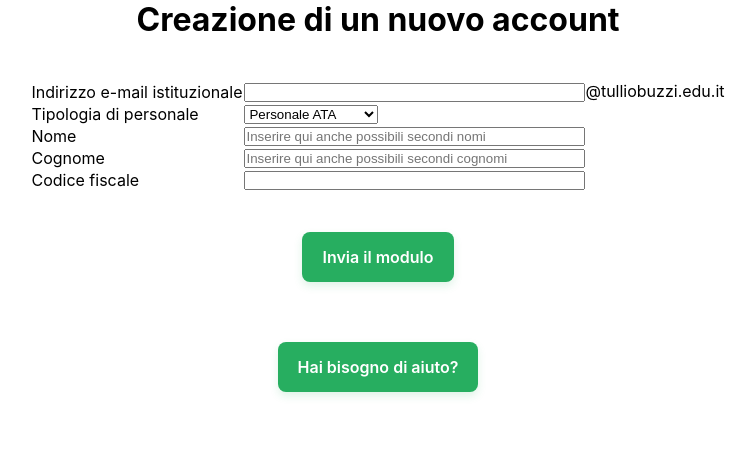
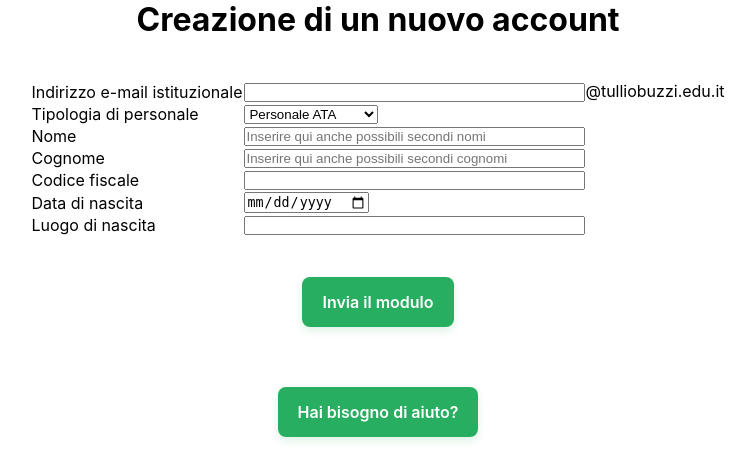
Before and after one commit to KappaSenzaK/rspp_certificati, a PHP site: page /rspp_certificati/signin.php in a window 1280 px wide. Shown: the part 80-555 px from the top of the page, without its empty margins (262-1018 px from the left). Run offline with PHP 8.4, Linux system fonts and the light colour scheme; some libraries are stand-ins or nearby versions.

Commit message:
Modifica database e signin

```diff
--- a/database/database.php
+++ b/database/database.php
@@ -56,11 +56,11 @@ function existAccountByEmail($mail): bool
     }
 }
 
-function createNewAccount($mail, $tipo, $nome, $cognome, $cod_fiscale, $pw) {
+function createNewAccount($mail, $tipo, $nome, $cognome, $cod_fiscale,  $data, $luogo, $pw) {
     $conn = connect_database();
     $statement = $conn->prepare(
-        "INSERT INTO personale(mail, tipo, nome, cognome, cod_fiscale, stato, pw)
-                VALUES ('$mail', '$tipo', '$nome', '$cognome', '$cod_fiscale', 'Da compilare', '$pw')");
+        "INSERT INTO personale(mail, tipo, nome, cognome, cod_fiscale, data_nascita, luogo, stato, pw)
+                VALUES ('$mail', '$tipo', '$nome', '$cognome', '$cod_fiscale', '$data', '$luogo', 'Da compilare', '$pw')");
     $statement->execute();
 }
 
--- a/database/rspp_certificati.sql
+++ b/database/rspp_certificati.sql
@@ -18,6 +18,8 @@ CREATE TABLE personale
     cognome     VARCHAR(32)             NOT NULL,
     -- il codice fiscale è diverso per ogni paese, perciò ho messo VARCHAR
     cod_fiscale VARCHAR(32)             NOT NULL,
+    data_nascita DATE NOT NULL,
+    luogo VARCHAR(32) DEFAULT 'Italia',
     note        VARCHAR(128)            NOT NULL                                       DEFAULT '',
     stato       ENUM ('Da compilare', 'Da validare', 'Validato', 'Richiesta modifica') DEFAULT 'Da compilare',
     pw          VARCHAR(32)             NOT NULL                                       DEFAULT '1234',
--- a/html/signin.html
+++ b/html/signin.html
@@ -32,6 +32,16 @@
                 <td><label for="codiceFiscale">Codice fiscale</label></td>
                 <td><input type="text" name="codiceFiscale" id="codiceFiscale" size="40"></td>
             </tr>
+
+            <tr>
+                <td><label for="dataNascita">Data di nascita</label></td>
+                <td><input type="date" name="dataNascita" id="dataNascita" size="40"></td>
+            </tr>
+
+            <tr>
+                <td><label for="luogoNascita">Luogo di nascita</label></td>
+                <td><input type="text" name="luogoNascita" id="luogoNascita" size="40"></td>
+            </tr>
         </table><br><br>
         <input class="button" type="submit" value="Invia il modulo" name="loginAction" id="loginAction">
     </form>
--- a/modifica_form.php
+++ b/modifica_form.php
@@ -9,6 +9,8 @@
     $cognome = mysqli_real_escape_string($conn, htmlspecialchars($_POST['cognome']));
     $email = mysqli_real_escape_string($conn, htmlspecialchars($_POST['email']));
     $codice_fiscale = mysqli_real_escape_string($conn, htmlspecialchars($_POST['codice_fiscale']));
+    // $stato = mysqli_real_escape_string($conn, htmlspecialchars($_POST['dataNascita']));
+    // $stato = mysqli_real_escape_string($conn, htmlspecialchars($_POST['luogoNascita']));
     $stato = mysqli_real_escape_string($conn, htmlspecialchars($_POST['stato']));
 ?>
 <!DOCTYPE html>
--- a/signin.php
+++ b/signin.php
@@ -45,6 +45,8 @@ if (isset($_SESSION['code'])) {
                 $_SESSION['signin_nomeUtente'],
                 $_SESSION['signin_cognomeUtente'],
                 $_SESSION['signin_codiceFiscale'],
+                $_SESSION['signin_dataNascita'],
+                $_SESSION['signin_luogoNascita'],
                 $_SESSION['code']
             );
 
@@ -89,6 +91,8 @@ if (!isset($_POST['email'])
     || !isset($_POST['nomeUtente'])
     || !isset($_POST['cognomeUtente'])
     || !isset($_POST['codiceFiscale'])
+    || !isset($_POST['dataNascita'])
+    || !isset($_POST['luogoNascita'])
 ) {
     include 'html/signin.html';
 
@@ -101,13 +105,16 @@ $tipo = $_POST['tipo'];
 $nomeUtente = $_POST['nomeUtente'];
 $cognomeUtente = $_POST['cognomeUtente'];
 $codiceFiscale = $_POST['codiceFiscale'];
-
+$dataNascita = $_POST['dataNascita'];
+$luogoNascita = $_POST['luogoNascita'];
 
 $_SESSION['signin_mail'] = $email;
 $_SESSION['signin_tipo'] = $tipo;
 $_SESSION['signin_nomeUtente'] = $nomeUtente;
 $_SESSION['signin_cognomeUtente'] = $cognomeUtente;
 $_SESSION['signin_codiceFiscale'] = $codiceFiscale;
+$_SESSION['signin_dataNascita'] = $dataNascita;
+$_SESSION['signin_luogoNascita'] = $luogoNascita;
 
 
 function firstLetterToUpperCase($string)
@@ -120,9 +127,8 @@ function firstLetterToUpperCase($string)
 
 $nomeUtente = firstLetterToUpperCase($nomeUtente);
 $cognomeUtente = firstLetterToUpperCase($cognomeUtente);
-
 $codiceFiscale = strtoupper($codiceFiscale);
-
+$luogoNascita = firstLetterToUpperCase($luogoNascita);
 if (existAccountByEmail($email)) {
     $_SESSION['signin'] = true;
     die("<br><h1>Attenzione: l'account è già esistente!</h1><br><h1><button class='button' onclick='openLogin()'>Effettua il login! </button></h1>");
@@ -130,7 +136,7 @@ if (existAccountByEmail($email)) {
 
 $digestPassword = substr(hash(
     'md5',
-    $email . $tipo . $nomeUtente . $cognomeUtente . $codiceFiscale),
+    $email . $tipo . $nomeUtente . $cognomeUtente . $codiceFiscale . $dataNascita . $luogoNascita),
     0, 5
 );
 
@@ -161,7 +167,9 @@ $_SESSION['code'] = $digestPassword;
             echo "Indirizzo e-mail: " . $email . "<br>" .
                 "Tipologia di utente: " . $tipo . "<br>" .
                 "Nome e cognome: " . $nomeUtente . " " . $cognomeUtente . "<br>" .
-                "Codice fiscale: " . $codiceFiscale . "<br>";
+                "Codice fiscale: " . $codiceFiscale . "<br>" .
+                "Data di nascita: ". $dataNascita . "<br>" .
+                "Luogo di nascita: ". $luogoNascita . "<br>" ;
             ?>
         </h3><br>
         <button class='button' onclick='location.reload()'> I tuoi dati non sono corretti? Torna all'inserimento
```
